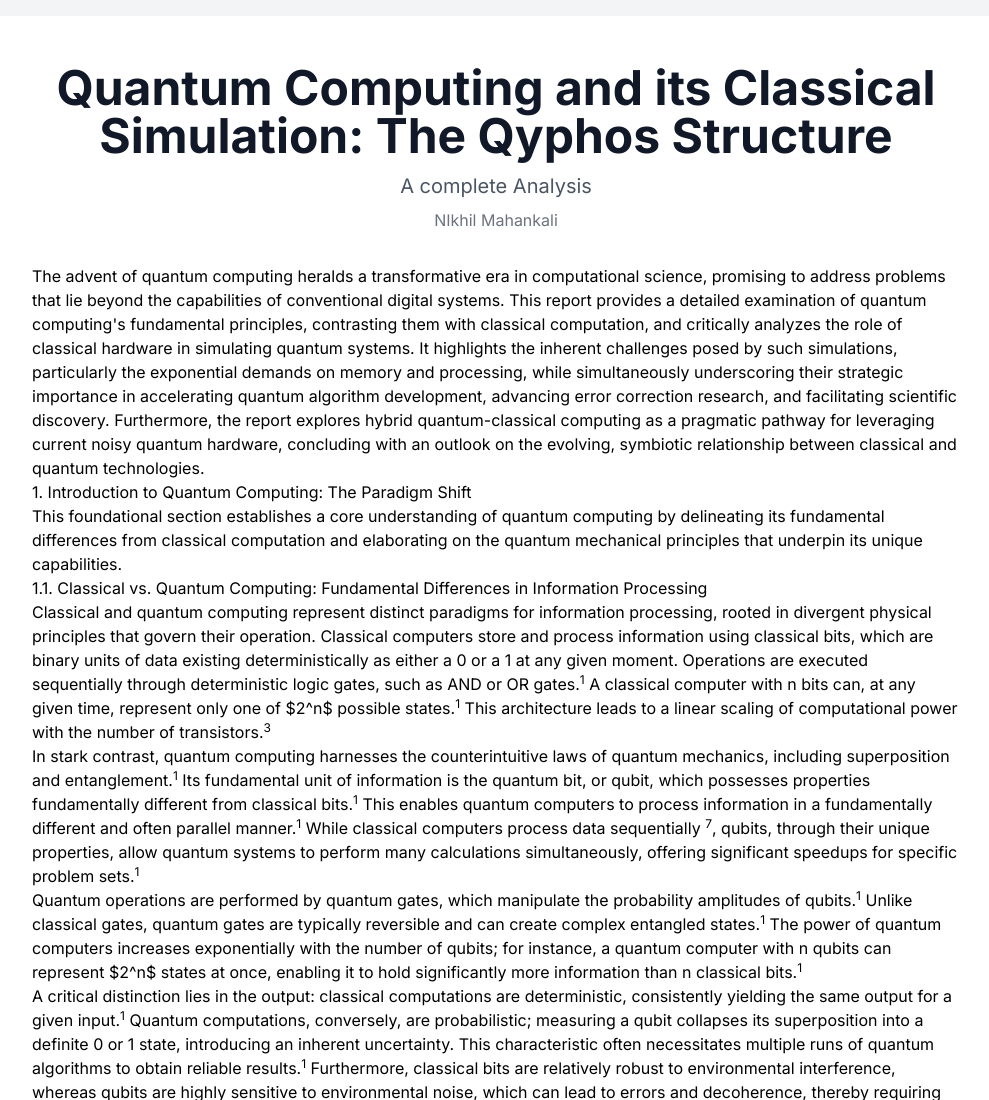
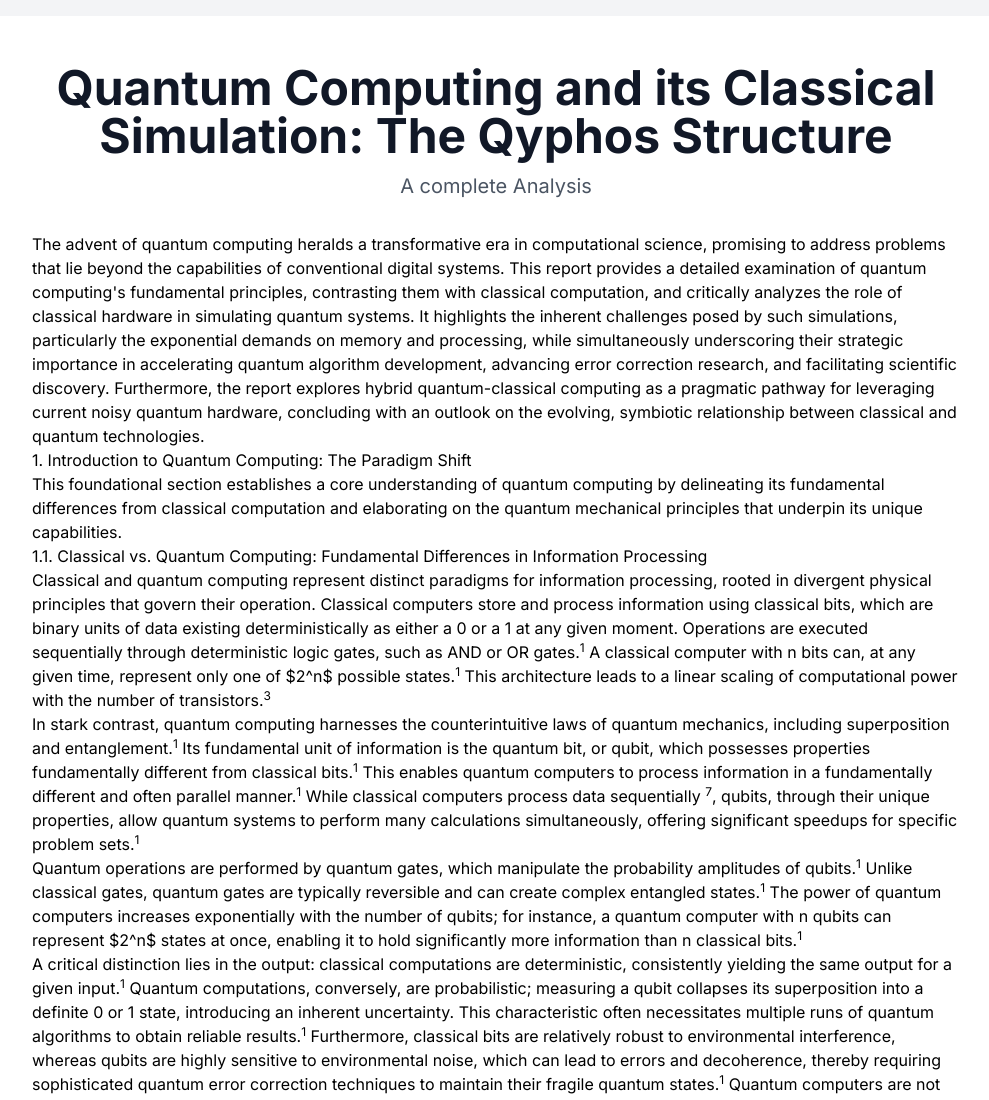
Before and after one commit to boblio-max/arxiv, a plain HTML site: page index.html in a window 1280 px wide. Shown: the top 1100 px of the page, without its empty margins (144-1133 px from the left). Drawn offline with nearby package versions, Linux system fonts and the light colour scheme.

Commit message:
Update index.html

```diff
--- a/index.html
+++ b/index.html
@@ -52,7 +52,7 @@
                 A complete Analysis
             </p>
             <p class="text-md text-gray-500">
-                NIkhil Mahankali
+
             </p>
         </header>
 
```
